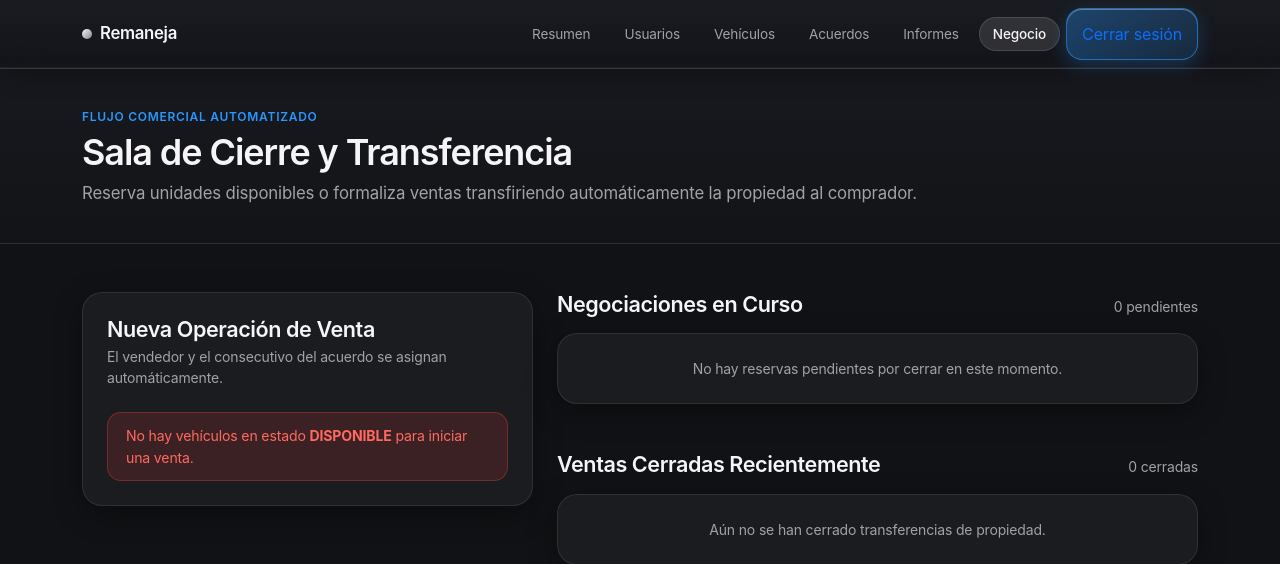
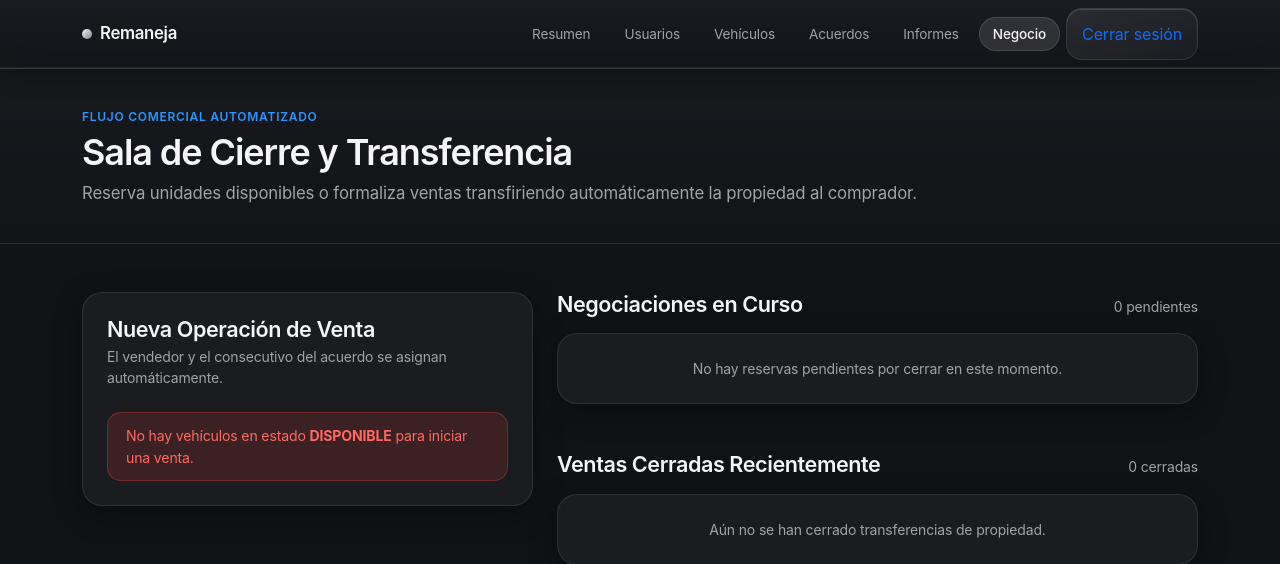
Before and after one commit to juanjosevalencia/remaneja, a Spring Boot app: page /web/business in a window 1280 px wide. Shown: the top 564 px of the page. Run offline with Spring Boot 4, Linux system fonts and the light colour scheme; tables that the repository leaves empty hold one stand-in row (values such as "Sample post").

Commit message:
Agregar cerrar sesion en admin y favicon con R de Remaneja

```diff
--- a/src/main/resources/templates/admin.html
+++ b/src/main/resources/templates/admin.html
@@ -6,6 +6,7 @@
     <title>Remaneja — Resumen de Gestión</title>
     <link href="https://cdn.jsdelivr.net/npm/bootstrap@5.3.3/dist/css/bootstrap.min.css" rel="stylesheet">
     <link rel="stylesheet" th:href="@{/css/remaneja.css}">
+    <link rel="icon" type="image/svg+xml" th:href="@{/favicon.svg}">
 </head>
 <body>
 
--- a/src/main/resources/templates/business.html
+++ b/src/main/resources/templates/business.html
@@ -6,6 +6,7 @@
     <title>Remaneja — Sala de Cierre de Negocios</title>
     <link href="https://cdn.jsdelivr.net/npm/bootstrap@5.3.3/dist/css/bootstrap.min.css" rel="stylesheet">
     <link rel="stylesheet" th:href="@{/css/remaneja.css}">
+    <link rel="icon" type="image/svg+xml" th:href="@{/favicon.svg}">
 </head>
 <body>
 
--- a/src/main/resources/templates/fragments/navbar.html
+++ b/src/main/resources/templates/fragments/navbar.html
@@ -19,7 +19,7 @@
                     <a class="appleNavLink" th:classappend="${paginaActiva == 'acuerdos'} ? 'active' : ''" th:href="@{/web/purchaseagreements}">Acuerdos</a>
                     <a class="appleNavLink" th:classappend="${paginaActiva == 'informes'} ? 'active' : ''" th:href="@{/web/reports}">Informes</a>
                     <a class="appleNavLink" th:classappend="${paginaActiva == 'negocio'} ? 'active' : ''" th:href="@{/web/business}">Negocio</a>
-                    <a class="liquidGridItem" th:classappend="${paginaActiva == 'negocio'} ? 'active' : ''" th:href="@{/logout}">Cerrar sesión</a>
+                    <a class="liquidGridItem" th:classappend="${paginaActiva == 'logout'} ? 'active' : ''" th:href="@{/logout}">Cerrar sesión</a>
                 </div>
 
                 <!-- Botón píldora Liquid Glass (Móvil) -->
@@ -74,7 +74,7 @@
                     <span class="liquidItemDesc">Sala de cierre</span>
                 </a>
 
-                <a class="liquidGridItem" th:classappend="${paginaActiva == 'negocio'} ? 'active' : ''" th:href="@{/logout}"></a>
+                <a class="liquidGridItem" th:classappend="${paginaActiva == 'logout'} ? 'active' : ''" th:href="@{/logout}"></a>
                     <span class="liquidItemName">Cerrar sesión</span>
                     <span class="liquidItemDesc">Salir de tu cuenta</span>
                 </a>
--- a/src/main/resources/templates/login.html
+++ b/src/main/resources/templates/login.html
@@ -6,6 +6,7 @@
     <title>Remaneja — Iniciar Sesión</title>
     <link href="https://cdn.jsdelivr.net/npm/bootstrap@5.3.3/dist/css/bootstrap.min.css" rel="stylesheet">
     <link rel="stylesheet" th:href="@{/css/remaneja.css}">
+    <link rel="icon" type="image/svg+xml" th:href="@{/favicon.svg}">
 </head>
 <body class="d-flex flex-column min-vh-100">
 
--- a/src/main/resources/templates/portal.html
+++ b/src/main/resources/templates/portal.html
@@ -6,6 +6,7 @@
     <title>Remaneja — Compra y Vende Vehículos Usados</title>
     <link href="https://cdn.jsdelivr.net/npm/bootstrap@5.3.3/dist/css/bootstrap.min.css" rel="stylesheet">
     <link rel="stylesheet" th:href="@{/css/remaneja.css}">
+    <link rel="icon" type="image/svg+xml" th:href="@{/favicon.svg}">
     <style>
         /* ==================== IMÁGENES PROPORCIONALES (3 COLUMNAS EN PC) ==================== */
         .vehicleCatalogImg {
--- a/src/main/resources/templates/purchaseagreements.html
+++ b/src/main/resources/templates/purchaseagreements.html
@@ -6,6 +6,7 @@
     <title>Remaneja — Acuerdos de Compra</title>
     <link href="https://cdn.jsdelivr.net/npm/bootstrap@5.3.3/dist/css/bootstrap.min.css" rel="stylesheet">
     <link rel="stylesheet" th:href="@{/css/remaneja.css}">
+    <link rel="icon" type="image/svg+xml" th:href="@{/favicon.svg}">
 </head>
 <body>
 
--- a/src/main/resources/templates/register.html
+++ b/src/main/resources/templates/register.html
@@ -6,6 +6,7 @@
     <title>Remaneja — Crear Cuenta</title>
     <link href="https://cdn.jsdelivr.net/npm/bootstrap@5.3.3/dist/css/bootstrap.min.css" rel="stylesheet">
     <link rel="stylesheet" th:href="@{/css/remaneja.css}">
+    <link rel="icon" type="image/svg+xml" th:href="@{/favicon.svg}">
 </head>
 <body class="d-flex flex-column min-vh-100">
 
--- a/src/main/resources/templates/reports.html
+++ b/src/main/resources/templates/reports.html
@@ -6,6 +6,7 @@
     <title>Remaneja — Informes y Filtrado</title>
     <link href="https://cdn.jsdelivr.net/npm/bootstrap@5.3.3/dist/css/bootstrap.min.css" rel="stylesheet">
     <link rel="stylesheet" th:href="@{/css/remaneja.css}">
+    <link rel="icon" type="image/svg+xml" th:href="@{/favicon.svg}">
 </head>
 <body>
 
--- a/src/main/resources/templates/users.html
+++ b/src/main/resources/templates/users.html
@@ -6,6 +6,7 @@
     <title>Remaneja — Gestión de Usuarios</title>
     <link href="https://cdn.jsdelivr.net/npm/bootstrap@5.3.3/dist/css/bootstrap.min.css" rel="stylesheet">
     <link rel="stylesheet" th:href="@{/css/remaneja.css}">
+    <link rel="icon" type="image/svg+xml" th:href="@{/favicon.svg}">
 </head>
 <body>
 
--- a/src/main/resources/templates/vehicles.html
+++ b/src/main/resources/templates/vehicles.html
@@ -6,6 +6,7 @@
     <title>Remaneja — Gestión de Vehículos</title>
     <link href="https://cdn.jsdelivr.net/npm/bootstrap@5.3.3/dist/css/bootstrap.min.css" rel="stylesheet">
     <link rel="stylesheet" th:href="@{/css/remaneja.css}">
+    <link rel="icon" type="image/svg+xml" th:href="@{/favicon.svg}">
 </head>
 <body>
 
```
Also changed, not shown: src/main/resources/static/css/favicon.svg (added).
